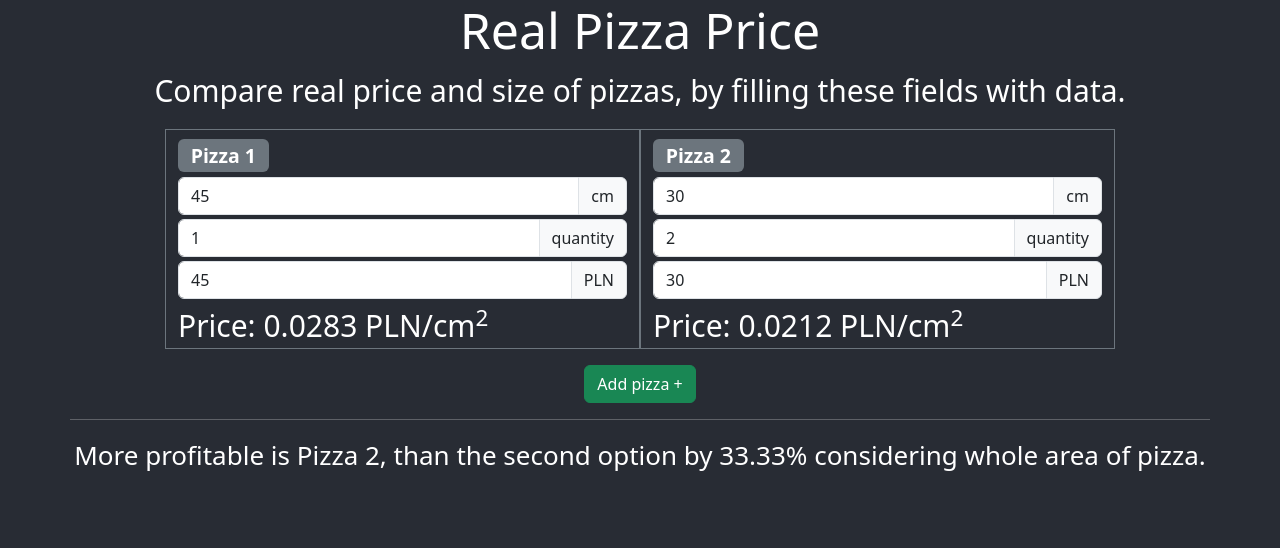
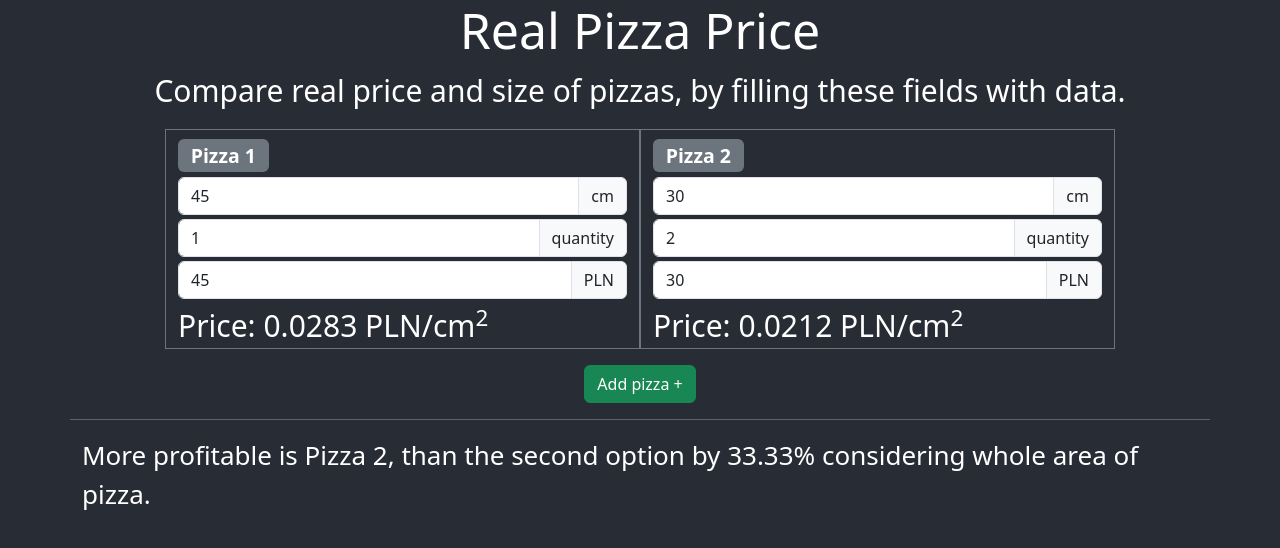
Before and after one commit to ZKuba94/Real-pizza-price, a React (Create React App) app: page / in a window 1280 px wide. Shown: the top 548 px of the page. Built offline with nearby package versions, Linux system fonts and the light colour scheme.

Commit message:
little cosmetics changes

```diff
--- a/src/routes/App.js
+++ b/src/routes/App.js
@@ -6,12 +6,12 @@ import Result from "./Result"
 import {useState} from "react";
 import {Button, Container, Row} from "react-bootstrap";
 
-const measurements = ['cm', 'm', 'in', 'ft'];
-const currencies = ['PLN', 'USD', 'EUR'];
+const measurements = ['cm'];
+const currencies = ['PLN'];
 
 const initialPizzasMap = new Map([
     [
-        1, {price: 45, quantity: 1, size: 45} // [key, value(object mostly)]
+        1, {price: 45, quantity: 1, size: 45}
     ],
     [
         2, {price: 30, quantity: 2, size: 30}
@@ -62,7 +62,14 @@ function App() {
                     }
                 </Row>
                 <Row className='d-flex justify-content-center pb-3'>
-                    <Button variant='success' onClick={addPizza} className='my-3' style={{width: "fit-content"}}>Add pizza +</Button>
+                    <Button
+                        variant='success'
+                        onClick={addPizza}
+                        className='my-3'
+                        style={{width: "fit-content"}}
+                    >
+                        Add pizza +
+                    </Button>
                     <hr/>
                     <Result
                         pizzas={pizzas}
--- a/src/routes/Header.js
+++ b/src/routes/Header.js
@@ -3,7 +3,7 @@ function Header() {
     return (
         <div className='Header'>
             <h1>Real Pizza Price</h1>
-            <p>Compare real price and size of pizzas, by filling these fields with data.</p>
+            <p className='px-3'>Compare real price and size of pizzas, by filling these fields with data.</p>
         </div>
     );
 }
--- a/src/routes/PizzaFromTile.js
+++ b/src/routes/PizzaFromTile.js
@@ -8,12 +8,15 @@ const PizzaFormTile = ({pizzas, label, values, measurement, currency, update, re
             ? (price / (((Math.PI * (size / 2) ** 2) * quantity))).toFixed(4)
             : ''
     }
-    const sup2 = <sup>2</sup>
     return (
         <Col xs={10} sm={5} className='border border-secondary'>
             <div>
                 <label className='d-flex py-1 justify-content-between'>
-                    <span><Badge bg='secondary'>Pizza {label}</Badge></span>
+                    <span>
+                        <Badge bg='secondary'>
+                            Pizza {label}
+                        </Badge>
+                    </span>
                     {pizzas.size > 2 ? <Button variant='danger' onClick={remove}>X</Button> : ''}
                 </label>
                 <InputGroup size="md" className='mb-1'>
--- a/src/routes/Result.js
+++ b/src/routes/Result.js
@@ -46,9 +46,9 @@ const Result = (pizzas) => {
             : `Pizza ${bestOption[0]} is equally profitable than second option considering whole area of pizza.`
     } else return message = 'Please insert pizza parameters.'
     return (
-        <>
+        <span>
             {message}
-        </>
+        </span>
     )
 }
 Result.protoTypes = {
```
